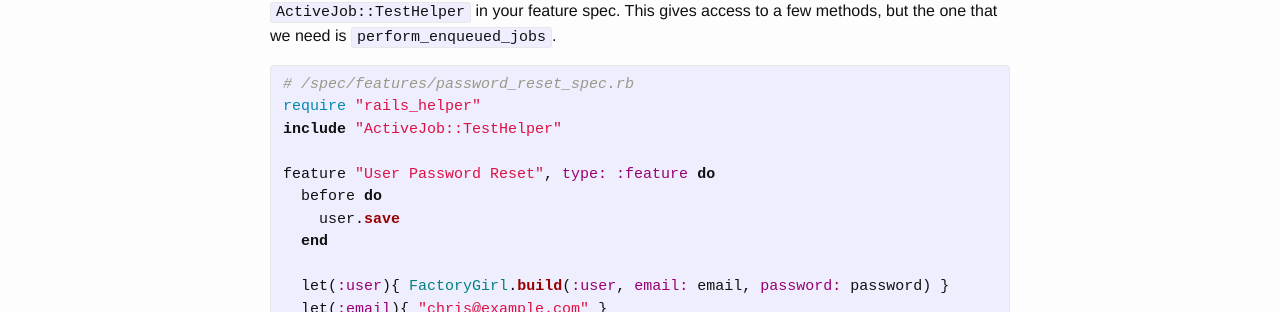
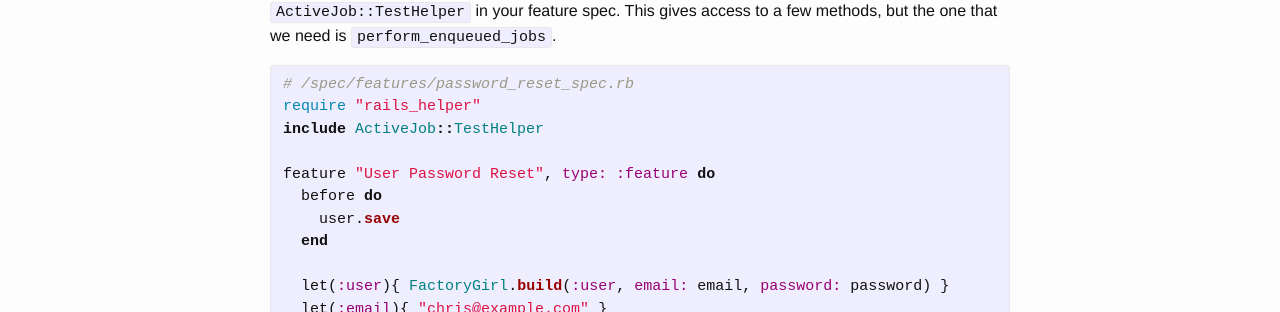
Before and after one commit to chriswarren/chriswarren.github.io, a Jekyll site: the page built from _posts/2015-03-13-testing-emails-and-active-job-in-rspec-feature-tests.md, in a window 1280 px wide. Shown: the part 488-800 px from the top of the page. Built offline with Jekyll 4.4.1, drawn with Linux system fonts in a browser that asks for light colours.

Commit message:
Fix syntax error
Pointed out by TJ Singleton

```diff
--- a/_posts/2015-03-13-testing-emails-and-active-job-in-rspec-feature-tests.md
+++ b/_posts/2015-03-13-testing-emails-and-active-job-in-rspec-feature-tests.md
@@ -12,7 +12,7 @@ Since `ActiveJob` and `ActionMailer`'s `.deliver_later` queue up jobs to process
 {% highlight ruby %}
 # /spec/features/password_reset_spec.rb
 require "rails_helper"
-include "ActiveJob::TestHelper"
+include ActiveJob::TestHelper
 
 feature "User Password Reset", type: :feature do
   before do
```
